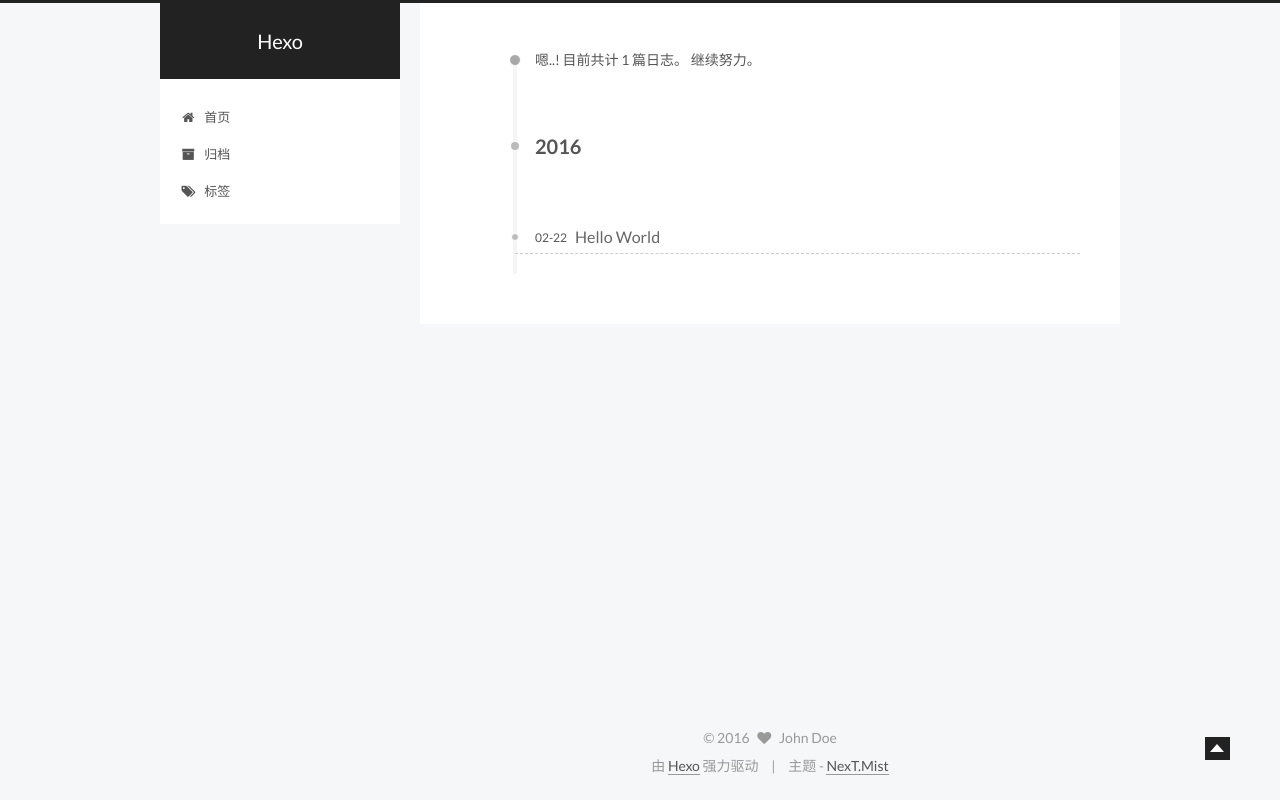
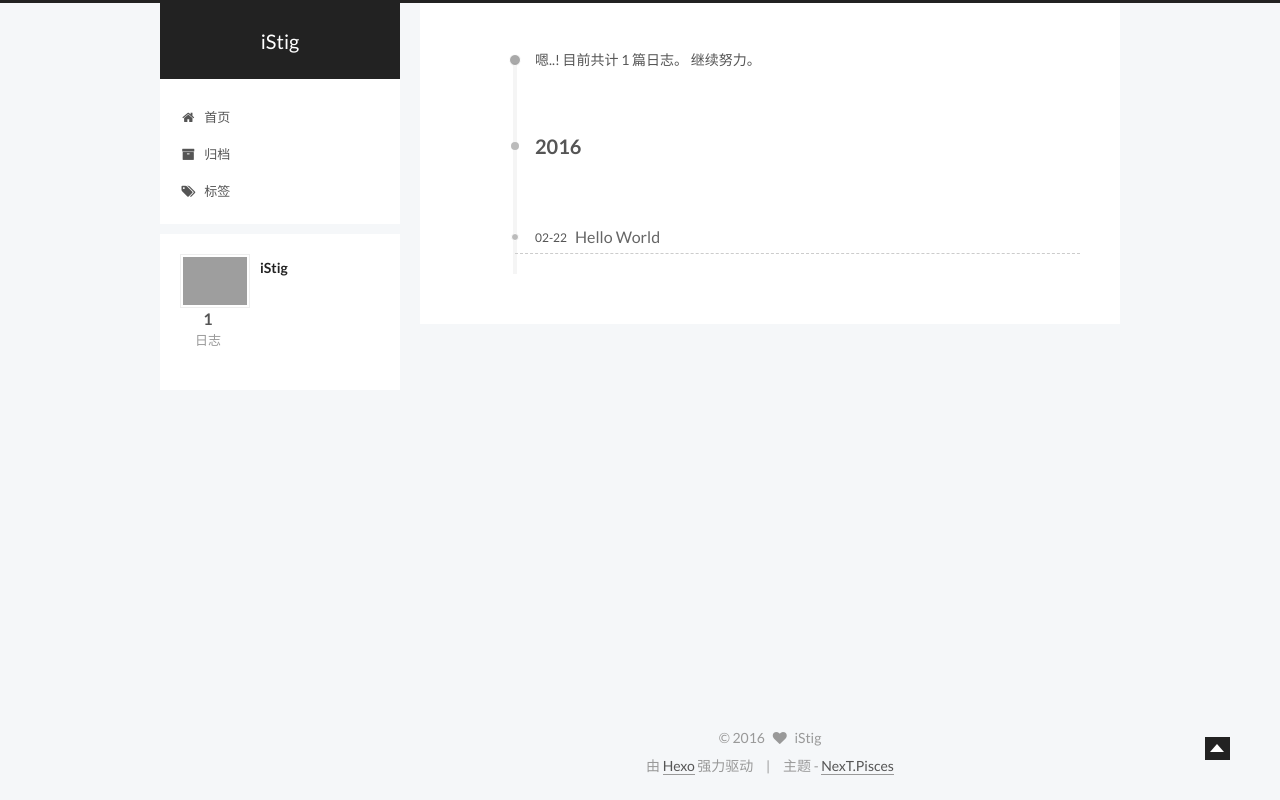
Before and after one commit to iStig/istig.github.io, a plain HTML site: page archives/2016/02/index.html in a window 1280 px wide. Drawn offline with Linux system fonts and the light colour scheme; grey boxes are pictures that could not be loaded.

Commit message:
Site updated: 2016-02-23 07:03:38

```diff
--- a/archives/2016/02/index.html
+++ b/archives/2016/02/index.html
@@ -5,7 +5,7 @@
 
 
 
-<html class="theme-next mist use-motion">
+<html class="theme-next pisces use-motion">
 <head>
   <meta charset="UTF-8"/>
 <meta http-equiv="X-UA-Compatible" content="IE=edge,chrome=1" />
@@ -59,12 +59,12 @@
 
 <meta name="description">
 <meta property="og:type" content="website">
-<meta property="og:title" content="Hexo">
+<meta property="og:title" content="iStig">
 <meta property="og:url" content="http://yoursite.com/archives/2016/02/index.html">
-<meta property="og:site_name" content="Hexo">
+<meta property="og:site_name" content="iStig">
 <meta property="og:description">
 <meta name="twitter:card" content="summary">
-<meta name="twitter:title" content="Hexo">
+<meta name="twitter:title" content="iStig">
 <meta name="twitter:description">
 
 
@@ -72,7 +72,7 @@
 <script type="text/javascript" id="hexo.configuration">
   var NexT = window.NexT || {};
   var CONFIG = {
-    scheme: 'Mist',
+    scheme: 'Pisces',
     sidebar: {"position":"left","display":"post"},
     fancybox: true,
     motion: true,
@@ -83,7 +83,7 @@
   };
 </script>
 
-  <title> 归档 | Hexo </title>
+  <title> 归档 | iStig </title>
 </head>
 
 <body itemscope itemtype="http://schema.org/WebPage" lang="zh-Hans">
@@ -112,7 +112,7 @@
   <div class="custom-logo-site-title">
     <a href="/"  class="brand" rel="start">
       <span class="logo-line-before"><i></i></span>
-      <span class="site-title">Hexo</span>
+      <span class="site-title">iStig</span>
       <span class="logo-line-after"><i></i></span>
     </a>
   </div>
@@ -273,8 +273,8 @@
         <div class="site-author motion-element" itemprop="author" itemscope itemtype="http://schema.org/Person">
           <img class="site-author-image" itemprop="image"
                src="https://avatars3.githubusercontent.com/u/2696927?v=3&s=460"
-               alt="John Doe" />
-          <p class="site-author-name" itemprop="name">John Doe</p>
+               alt="iStig" />
+          <p class="site-author-name" itemprop="name">iStig</p>
           <p class="site-description motion-element" itemprop="description"></p>
         </div>
         <nav class="site-state motion-element">
@@ -325,7 +325,7 @@
   <span class="with-love">
     <i class="fa fa-heart"></i>
   </span>
-  <span class="author" itemprop="copyrightHolder">John Doe</span>
+  <span class="author" itemprop="copyrightHolder">iStig</span>
 </div>
 
 <div class="powered-by">
@@ -335,7 +335,7 @@
 <div class="theme-info">
   主题 -
   <a class="theme-link" href="https://github.com/iissnan/hexo-theme-next">
-    NexT.Mist
+    NexT.Pisces
   </a>
 </div>
 
@@ -380,6 +380,13 @@
 
 
 
+  <script type="text/javascript" src="/js/src/affix.js?v=0.5.0"></script>
+
+  <script type="text/javascript" src="/js/src/schemes/pisces.js?v=0.5.0"></script>
+
+
+
+
 
     <script type="text/javascript" id="motion.page.archive">
       $('.archive-year').velocity('transition.slideLeftIn');
```
Also changed, not shown: 2016/02/22/hello-world/index.html (+16 -9 lines), archives/2016/index.html (+18 -11 lines), archives/index.html (+18 -11 lines), index.html (+18 -11 lines).
